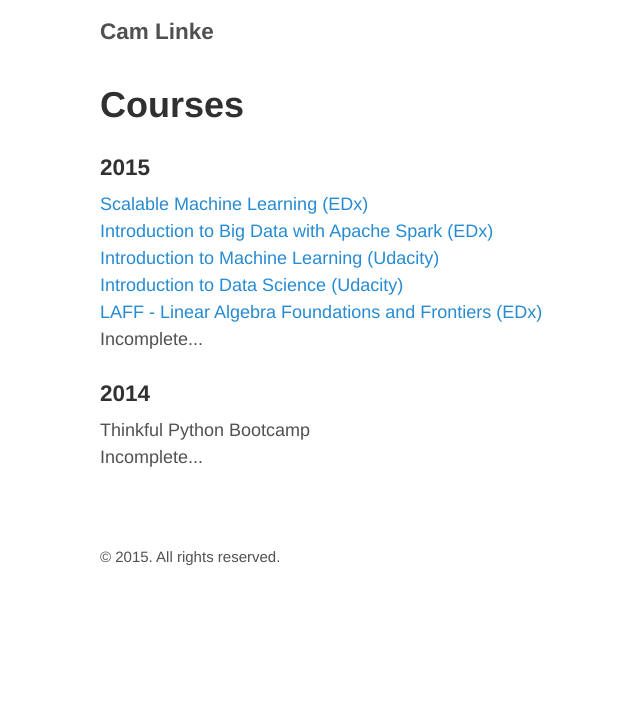
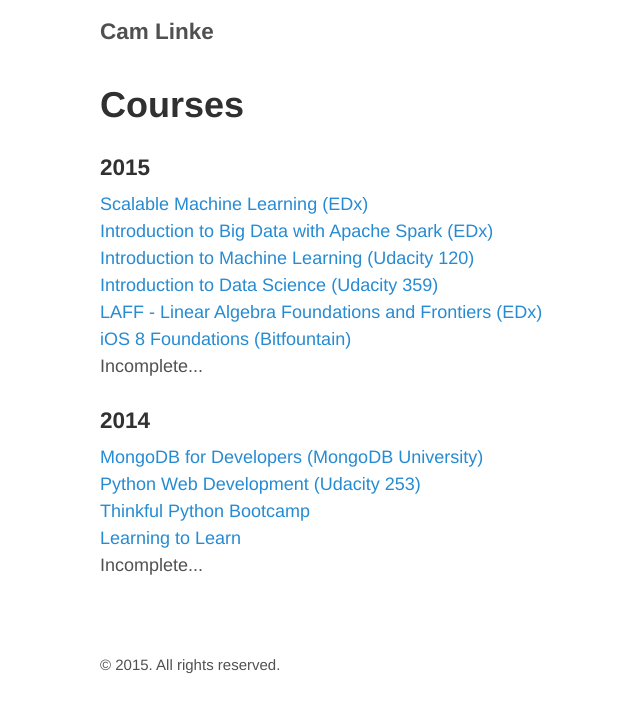
Before and after one commit to camlinke/camlinke.github.io, a Jekyll site: the page built from courses.md, in a window 1280 px wide. Shown: the top 712 px of the page, without its empty margins (225-865 px from the left). Built offline with Jekyll 4.4.1, drawn with Linux system fonts in a browser that asks for light colours; nearby versions of some CDN libraries.

Commit message:
updated courses and reading

```diff
--- a/courses.md
+++ b/courses.md
@@ -7,14 +7,18 @@
 <ul class="frontpage-list">
   <li><a href="https://www.edx.org/course/scalable-machine-learning-uc-berkeleyx-cs190-1x">Scalable Machine Learning (EDx)</a></li>
   <li><a href="https://www.edx.org/course/introduction-big-data-apache-spark-uc-berkeleyx-cs100-1x">Introduction to Big Data with Apache Spark (EDx)</a></li>
-  <li><a href="https://www.udacity.com/course/intro-to-machine-learning--ud120">Introduction to Machine Learning (Udacity)</a></li>
-  <li><a href="https://www.udacity.com/course/intro-to-data-science--ud359">Introduction to Data Science (Udacity)</a></li>
+  <li><a href="https://www.udacity.com/course/intro-to-machine-learning--ud120">Introduction to Machine Learning (Udacity 120)</a></li>
+  <li><a href="https://www.udacity.com/course/intro-to-data-science--ud359">Introduction to Data Science (Udacity 359)</a></li>
   <li><a href="https://www.edx.org/course/linear-algebra-foundations-frontiers-utaustinx-ut-5-03x">LAFF - Linear Algebra Foundations and Frontiers (EDx)</a></li>
+  <li><a href="https://www.bitfountain.io/">iOS 8 Foundations (Bitfountain)</a></li>
   <li>Incomplete...</li>
 </ul>
 
 <h3>2014</h3>
 <ul class="frontpage-list">
-    <li>Thinkful Python Bootcamp</li>
+    <li><a href="https://university.mongodb.com/courses/M101P/about">MongoDB for Developers (MongoDB University)</a></li>
+    <li><a href="https://www.udacity.com/course/web-development--cs253">Python Web Development (Udacity 253)</a></li>
+    <li><a href="https://www.thinkful.com/">Thinkful Python Bootcamp</a></li>
+    <li><a href="https://www.coursera.org/learn/learning-how-to-learn">Learning to Learn</a></li>
     <li>Incomplete...</li>
 </ul>
```
Also changed, not shown: reading.md (+4 -0 lines).
